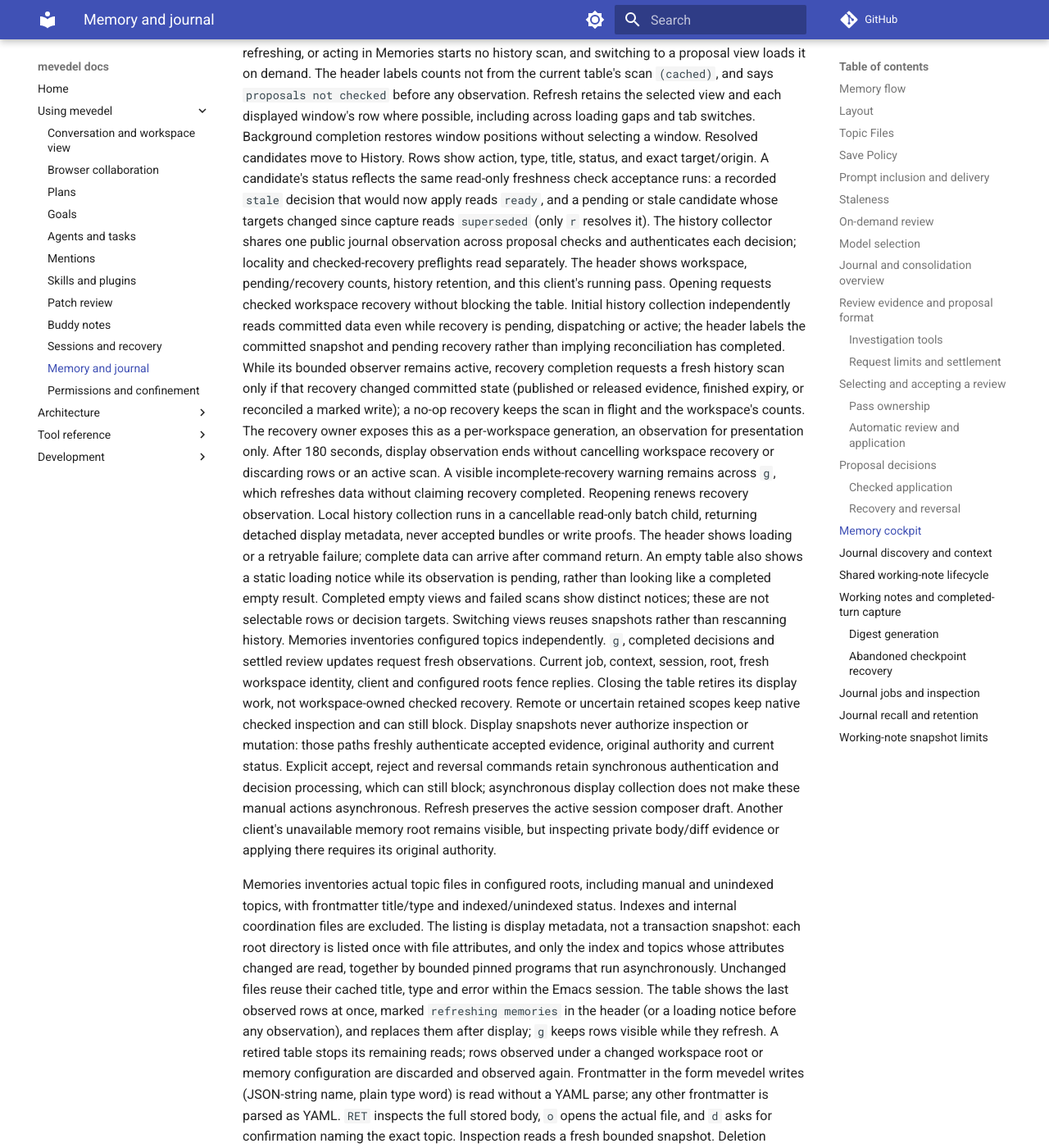
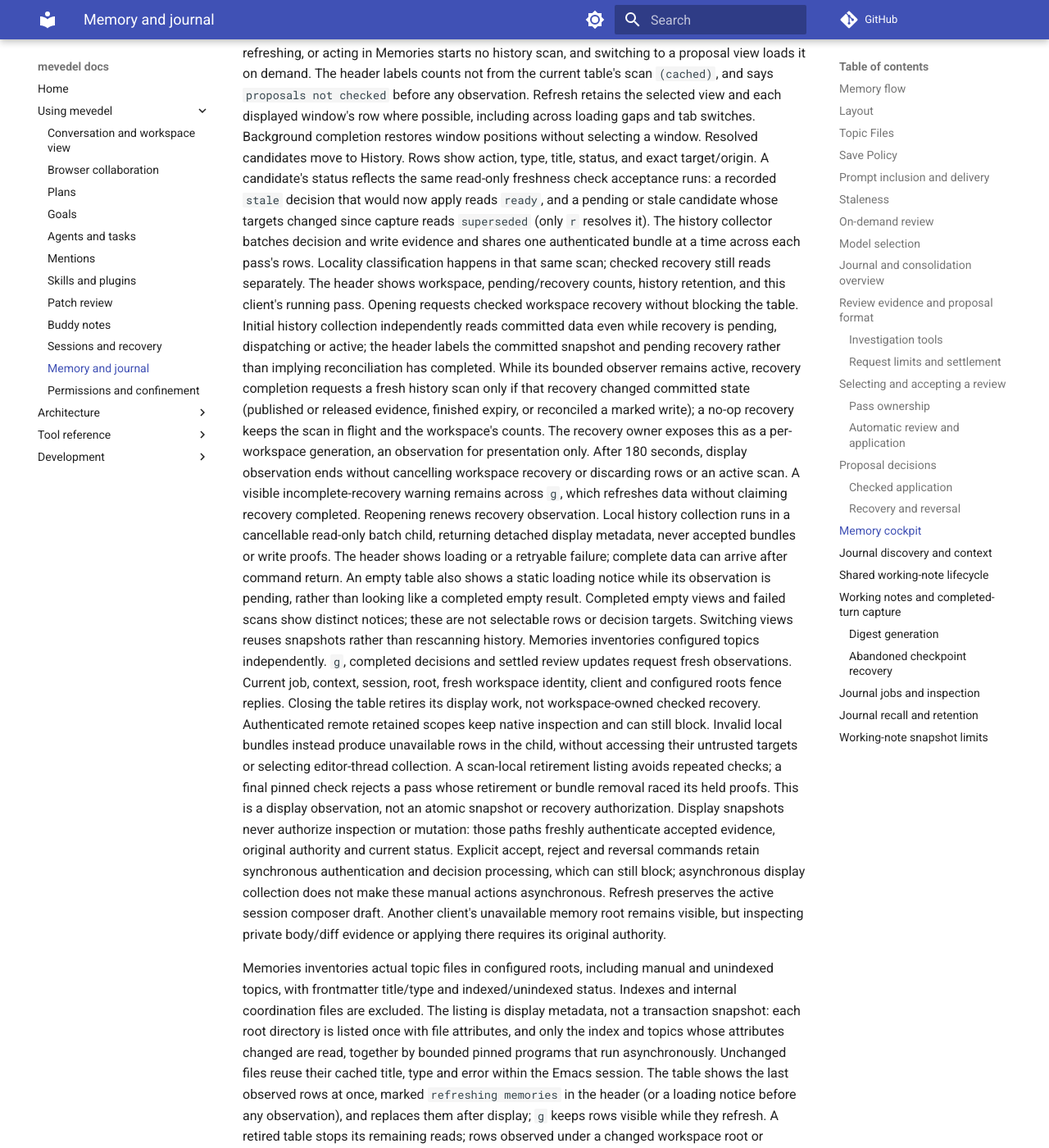
Before and after one commit to FrauH0lle/mevedel, an MkDocs documentation site: the page built from docs/memory.md, in a window 1280 px wide and 1400 px high, scrolled down 21299 px. Shown: the whole window at 82% size. Built offline with MkDocs 1.6.1 and Material for MkDocs 9.7.7, drawn with Linux system fonts in a browser that asks for light colours; comment, search, counter and statistics services are not loaded.

Commit message:
perf(memory): Batch cockpit history scans and keep them off the editor
Opening Candidates/History scanned retained history with one pinned control
program per check. On a real 80-pass history (320 decided proposals, 323 write
records) the child spent 4.4 s in its locality preflight and 17.9 s scanning,
in 4,259 programs; 18 s of that was subprocess cost. About 1,535 programs only
re-checked retirement for 80 passes, and every pass was authenticated three
times. When any bundle was invalid, the preflight's uncertainty fallback
re-ran the whole scan on the editor thread.

The scan now takes one retirement listing per scan, authenticates each pass
once, holding at most one bundle, and batches decision, write-evidence and
marker reads. It classifies locality while authenticating, so invalid local
bundles become unavailable rows in the child, and only authenticated remote
scopes select native inspection. A final pinned check per pass rejects rows
whose retirement or bundle removal raced the held proofs. Recovery keeps its
conservative uncertain-scope preflight (ADR 0117 amended).

Measured through the real child entry on a copy of that history, one run
each: valid history 9.6 s (was 22.3 s), 596 programs (was 4,259); invalid
legacy history 7.2 s in the child (was 2.0 s + 8.3 s on the editor thread).
The remaining cost is about 3,400 distinct file operations, each forking
dd|base64 inside the pinned program.

```diff
--- a/docs/memory.md
+++ b/docs/memory.md
@@ -955,9 +955,10 @@ Rows show action, type, title, status, and exact target/origin. A candidate's
 status reflects the same read-only freshness check acceptance runs: a recorded
 `stale` decision that would now apply reads `ready`, and a pending or stale
 candidate whose targets changed since capture reads `superseded` (only `r`
-resolves it). The history collector shares one public journal observation across
-proposal checks and authenticates each decision; locality and checked-recovery
-preflights read separately. The header shows workspace, pending/recovery counts,
+resolves it). The history collector batches decision and write evidence and
+shares one authenticated bundle at a time across each pass's rows. Locality
+classification happens in that same scan; checked recovery still reads separately.
+The header shows workspace, pending/recovery counts,
 history retention, and this client's running pass. Opening requests checked workspace
 recovery without blocking the table. Initial history collection independently
 reads committed data even while recovery is pending, dispatching or active; the
@@ -982,8 +983,13 @@ Memories inventories configured topics independently. `g`, completed decisions
 and settled review updates request fresh observations. Current job, context,
 session, root, fresh workspace identity, client and configured roots fence replies.
 Closing the table retires its display work, not workspace-owned checked recovery.
-Remote or uncertain retained scopes keep native checked inspection and can still
-block. Display snapshots never authorize inspection or mutation: those paths
+Authenticated remote retained scopes keep native inspection and can still
+block. Invalid local bundles instead produce unavailable rows in the child,
+without accessing their untrusted targets or selecting editor-thread collection.
+A scan-local retirement listing avoids repeated checks; a final pinned check
+rejects a pass whose retirement or bundle removal raced its held proofs. This
+is a display observation, not an atomic snapshot or recovery authorization.
+Display snapshots never authorize inspection or mutation: those paths
 freshly authenticate accepted evidence, original authority and current status.
 Explicit accept, reject and reversal commands retain synchronous authentication
 and decision processing, which can still block; asynchronous display collection
```
Also changed, not shown: docs/adr/0117-publish-journal-results-from-fenced-outcomes.md (+8 -2 lines), 6 other files.
